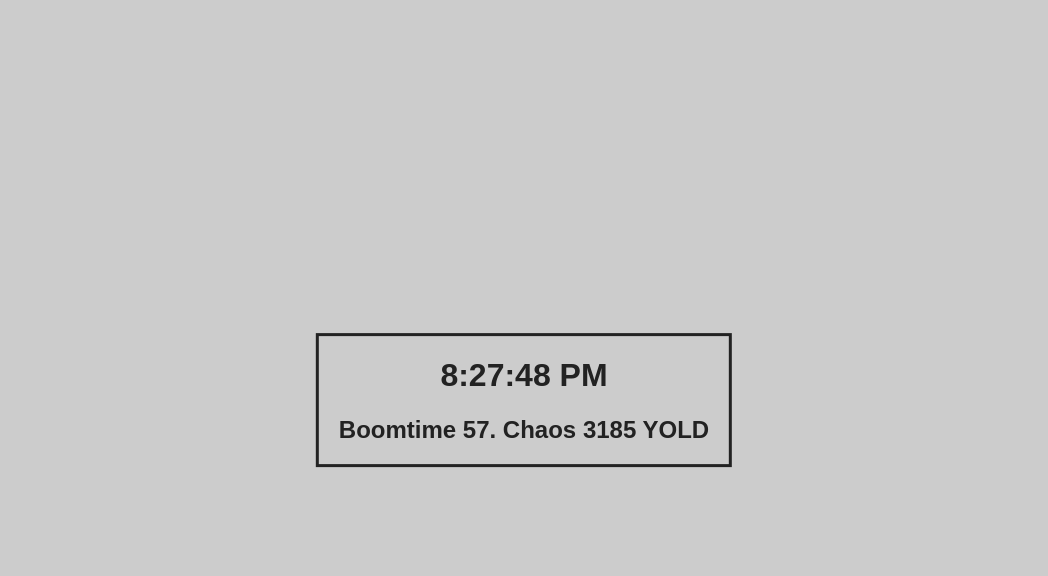
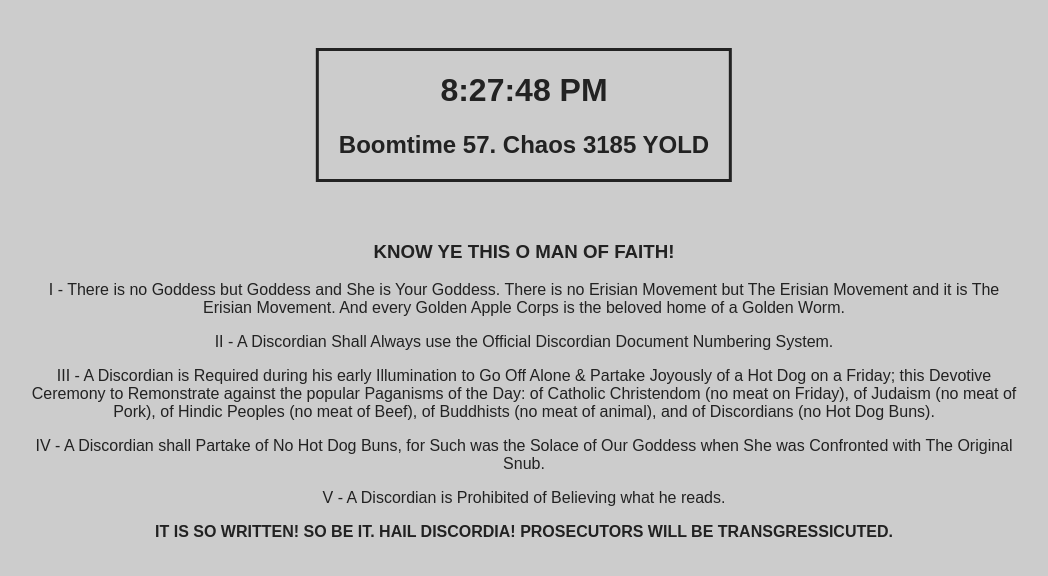
Before and after one commit to gitcaligo/ddate, a plain HTML site: page index.html in a window 1280 px wide. Shown: the whole page, without its empty margins (116-1164 px from the left). Drawn offline with Linux system fonts and the light colour scheme.

Commit message:
Add files via upload

```diff
--- a/index.html
+++ b/index.html
@@ -5,7 +5,7 @@
     <meta name="viewport" content="width=device-width, initial-scale=1.0">
     <meta http-equiv="X-UA-Compatible" content="ie=edge">
     <link rel="stylesheet" href="main.css">
-    <title>Document</title>
+    <title>Discordian Date &middot; maxpahl.de</title>
 </head>
 <body>
 
@@ -17,6 +17,24 @@
 
     </div>
 
+    <div id="box2">
+
+        <h3>KNOW YE THIS O MAN OF FAITH!</h3>
+
+        <p>I - There is no Goddess but Goddess and She is Your Goddess. There is no Erisian Movement but The Erisian Movement and it is The Erisian Movement. And every Golden Apple Corps is the beloved home of a Golden Worm.</p>
+
+        <p>II - A Discordian Shall Always use the Official Discordian Document Numbering System.</p>
+
+        <p>III - A Discordian is Required during his early Illumination to Go Off Alone & Partake Joyously of a Hot Dog on a Friday; this Devotive Ceremony to Remonstrate against the popular Paganisms of the Day: of Catholic Christendom (no meat on Friday), of Judaism (no meat of Pork), of Hindic Peoples (no meat of Beef), of Buddhists (no meat of animal), and of Discordians (no Hot Dog Buns).</p>
+
+        <p>IV - A Discordian shall Partake of No Hot Dog Buns, for Such was the Solace of Our Goddess when She was Confronted with The Original Snub.</p>
+
+        <p>V - A Discordian is Prohibited of Believing what he reads.</p>
+
+        <p class="bold">IT IS SO WRITTEN! SO BE IT. HAIL DISCORDIA! PROSECUTORS WILL BE TRANSGRESSICUTED.</p>
+
+    </div>
+
     <script src="time.js"></script>
     <script src="date.js"></script>
 </body>
--- a/main.css
+++ b/main.css
@@ -5,13 +5,24 @@ body {
 }
 
 #box {
+    display: inline-block;
+    position: relative;
+    left: 50%;
+    transform: translateX(-50%);
     border: 3px solid #222;
-    position: absolute;
-    top: 50vh;
-    left: 50vw;
-    max-width: 90%;
+    margin: 40px 0;
     padding: 0 20px;
     text-align: center;
-    transform: translateX(-50%) translateY(-50%);
     cursor: default;
 }
+
+#box2 {
+    padding: 0 20px;
+    text-align: center;
+    max-width: 1000px;
+    margin: 0 auto;
+}
+
+.bold {
+    font-weight: bold;
+}
```
